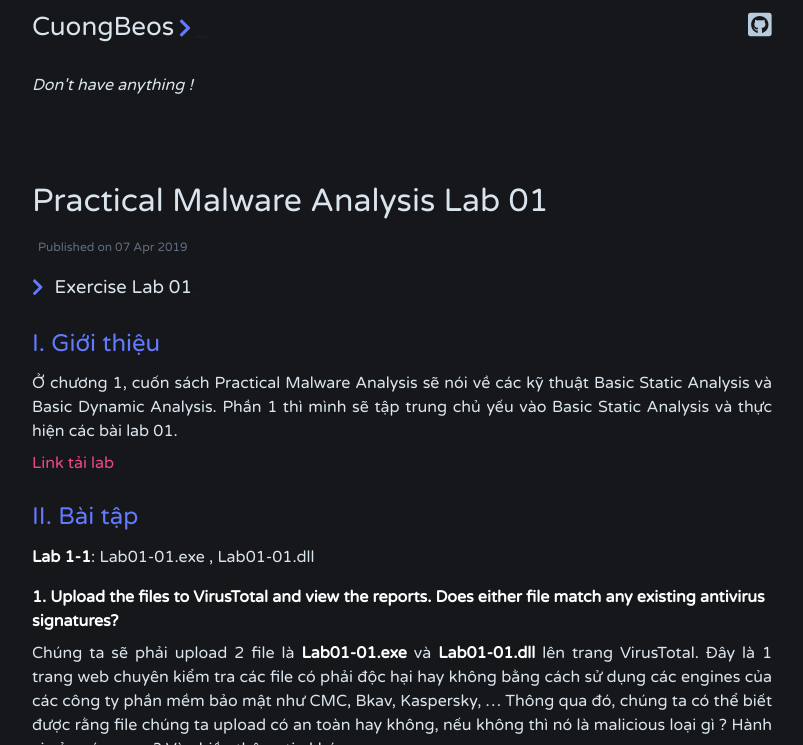
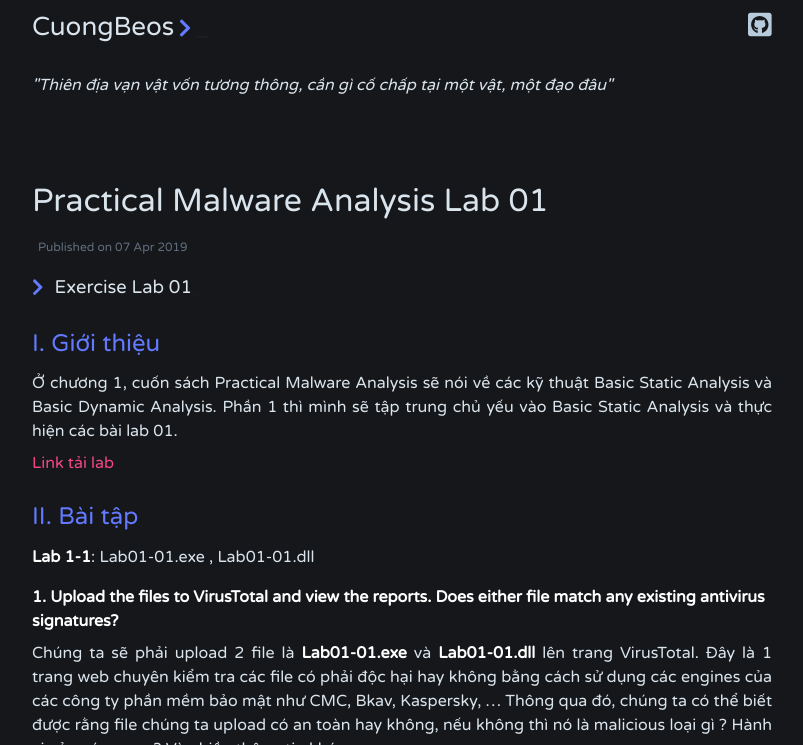
Before and after one commit to hqcthunders/bloghqc, a Jekyll site: the page built from _posts/2019-04-07-Practical-Malware-Analysis.md, in a window 1280 px wide and 900 px high, cut to the strip 0-745 px from the top of the window. Shown: the whole strip, without its empty margins (238-1041 px from the left). Built offline with Jekyll 4.4.1, drawn with Linux system fonts in a browser that asks for light colours; nearby versions of some CDN libraries; comment, search, counter and statistics services are not loaded.

Commit message:
change config

```diff
--- a/_config.yml
+++ b/_config.yml
@@ -3,7 +3,7 @@ author: CuongBeos
 url: https://hqcthunders.github.io
 email: hqcthunders.ks.is@gmail.com
 description: > # this means to ignore newlines until "show_exerpts:"
-  Don't have anything !
+  "Thiên địa vạn vật vốn tương thông, cần gì cố chấp tại một vật, một đạo đâu"
 show_excerpts: false # set to true to show excerpts on the homepage
 
 paginate: 5
```
